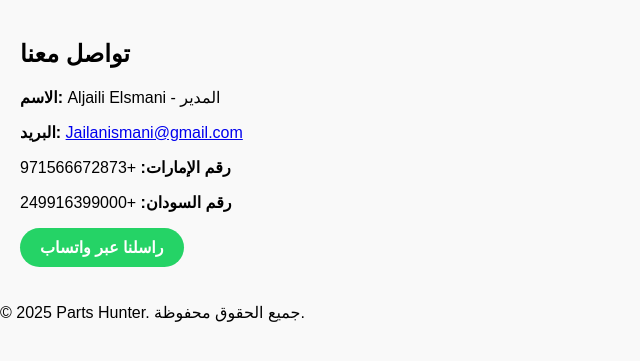
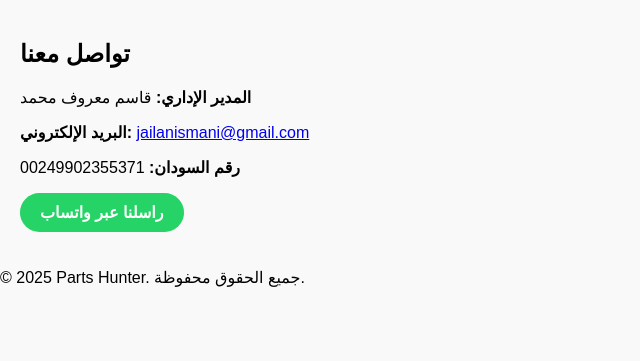
Before and after one commit to Aljaili-Elsmani/Parts-hunter, a Flask app: template app/templates/contact.html in a window 1280 px wide. Shown: the part 39-400 px from the top of the page, without its empty margins (0-640 px from the left). Run offline with Flask 3, Linux system fonts and the light colour scheme; the template is opened without the code that fills it, so the values that code supplies are empty.

Commit message:
Update contact information in contact.html

```diff
--- a/app/templates/contact.html
+++ b/app/templates/contact.html
@@ -4,9 +4,8 @@
 
 {% block content %}
   <h2>تواصل معنا</h2>
-  <p><strong>الاسم:</strong> Aljaili Elsmani - المدير</p>
-  <p><strong>البريد:</strong> <a href="mailto:Jailanismani@gmail.com">Jailanismani@gmail.com</a></p>
-  <p><strong>رقم الإمارات:</strong> +971566672873</p>
-  <p><strong>رقم السودان:</strong> +249916399000</p>
-  <a href="https://wa.me/971566672873" target="_blank" style="display:inline-block; background:#25D366; color:white; padding:10px 20px; border-radius:30px; text-decoration:none; font-weight:bold;">راسلنا عبر واتساب</a>
+  <p><strong>المدير الإداري:</strong> قاسم معروف محمد</p>
+  <p><strong>البريد الإلكتروني:</strong> <a href="mailto:jailanismani@gmail.com">jailanismani@gmail.com</a></p>
+  <p><strong>رقم السودان:</strong> 00249902355371</p>
+  <a href="https://wa.me/249902355371" target="_blank" style="display:inline-block; background:#25D366; color:white; padding:10px 20px; border-radius:30px; text-decoration:none; font-weight:bold;">راسلنا عبر واتساب</a>
 {% endblock %}
```
